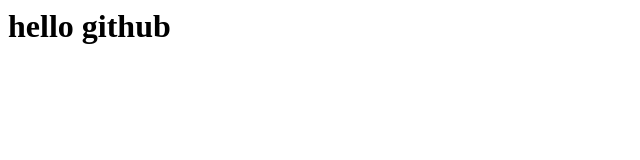
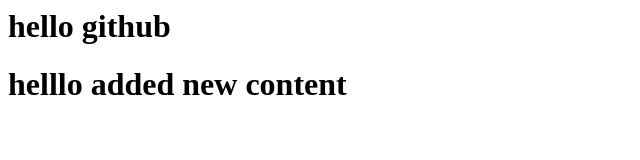
Before and after one commit to jspidersangular/TestAngular, a plain HTML site: page index.html in a window 1280 px wide. Shown: the whole page, without its empty margins (0-640 px from the left). Drawn offline with Linux system fonts and the light colour scheme.

Commit message:
second commit

```diff
--- a/index.html
+++ b/index.html
@@ -3,5 +3,6 @@
 </head>
 <body>
 <h1>hello github</h1>
+<h1>helllo added new content</h1>
 </body>
 </html>
```
